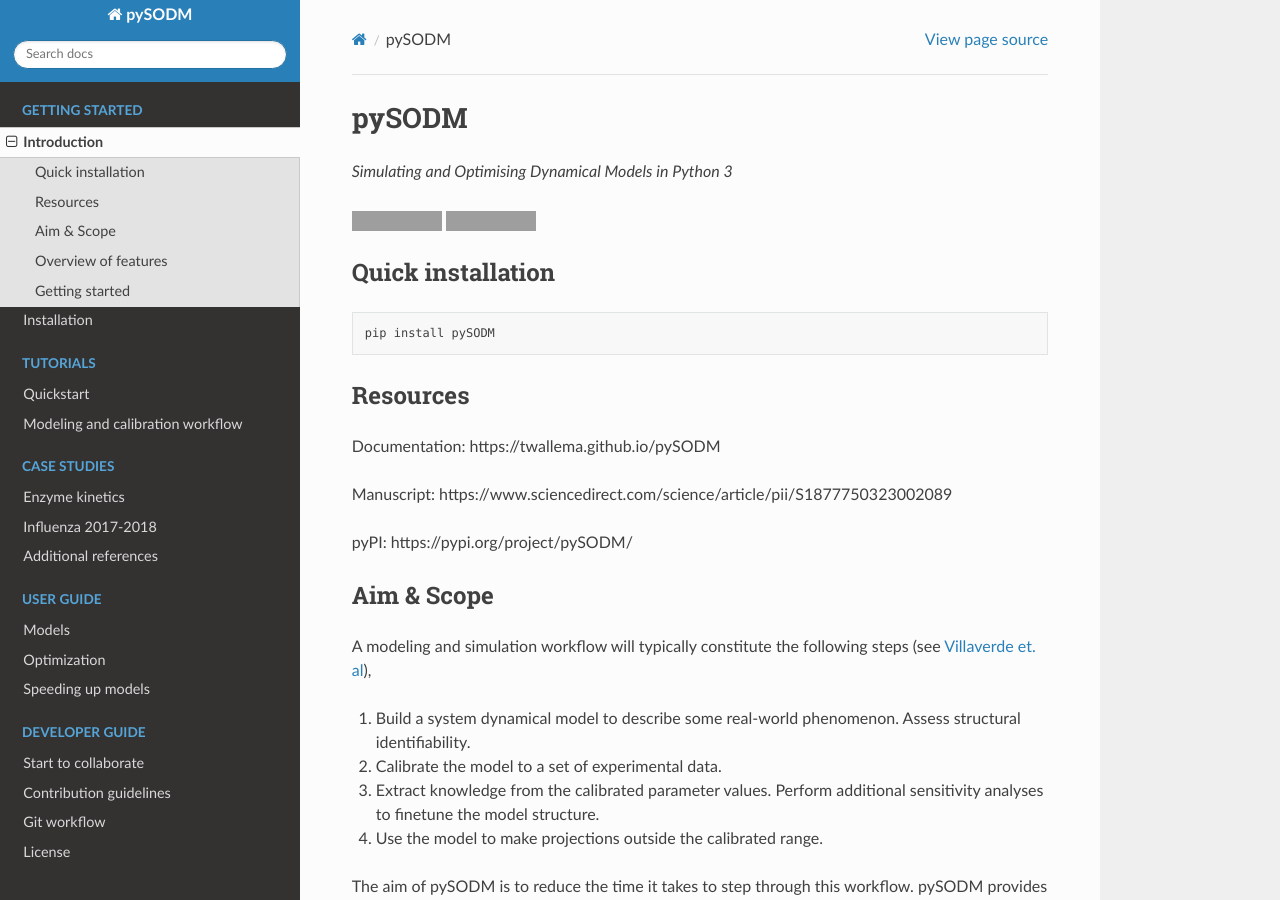
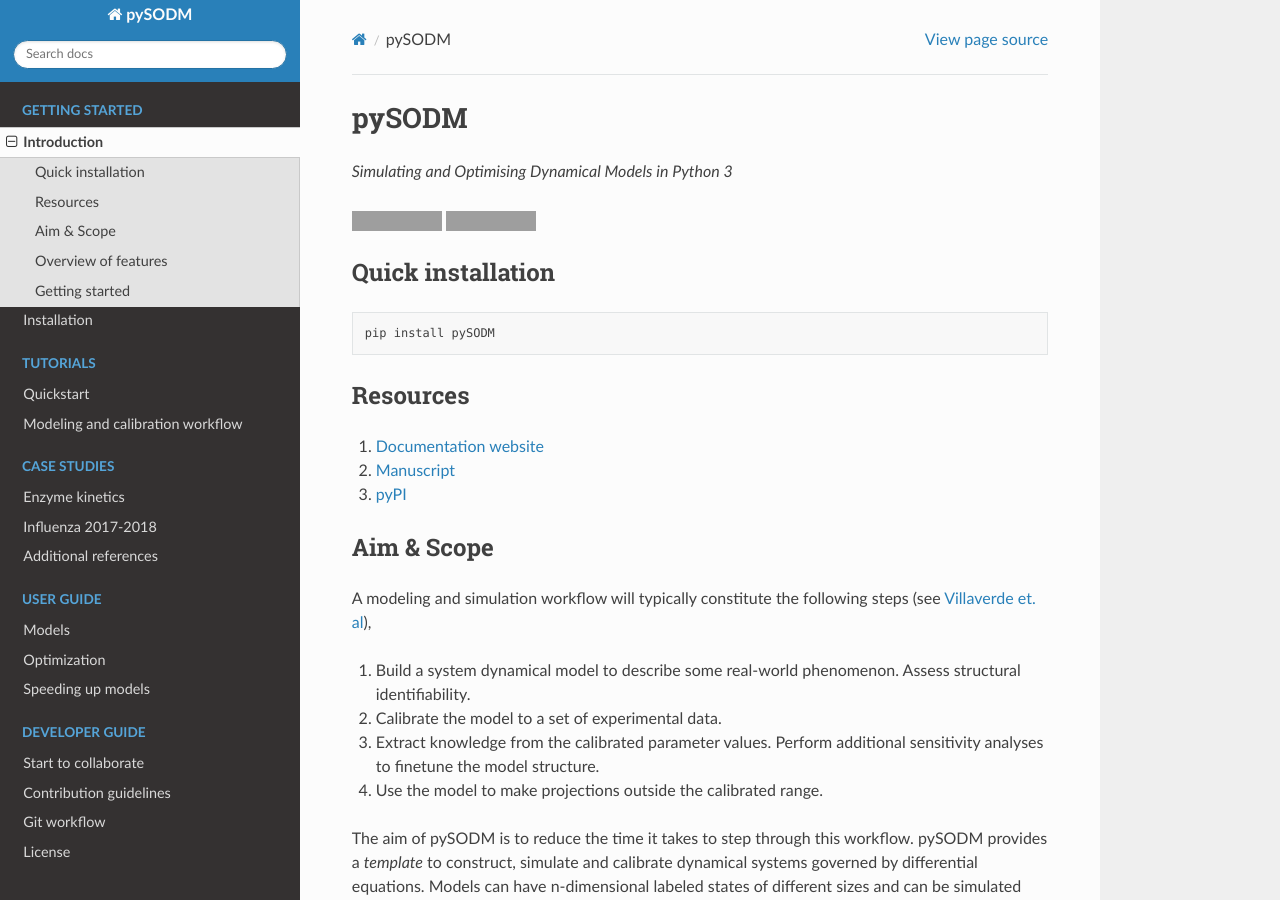
Before and after one commit to twallema/pySODM, a Sphinx documentation site: the page built from docs/introduction.md, in a window 1280 px wide and 900 px high. Built offline with Sphinx 7.4.7 and the Read the Docs theme 2.0.0, drawn with Linux system fonts in a browser that asks for light colours; some of the changed lines change nothing that is shown; grey boxes are pictures that could not be loaded.

Commit message:
use hyperlinks to link to docs, paper, website in introduction

```diff
--- a/docs/introduction.md
+++ b/docs/introduction.md
@@ -11,11 +11,11 @@
 
 ### Resources
 
-Documentation: https://twallema.github.io/pySODM
+1. [Documentation website](https://twallema.github.io/pySODM)
 
-Manuscript: https://www.sciencedirect.com/science/article/pii/S1877750323002089
+2. [Manuscript](https://www.sciencedirect.com/science/article/pii/S1877750323002089)
 
-pyPI: https://pypi.org/project/pySODM/
+3. [pyPI](https://pypi.org/project/pySODM/)
 
 ### Aim & Scope
 
```
